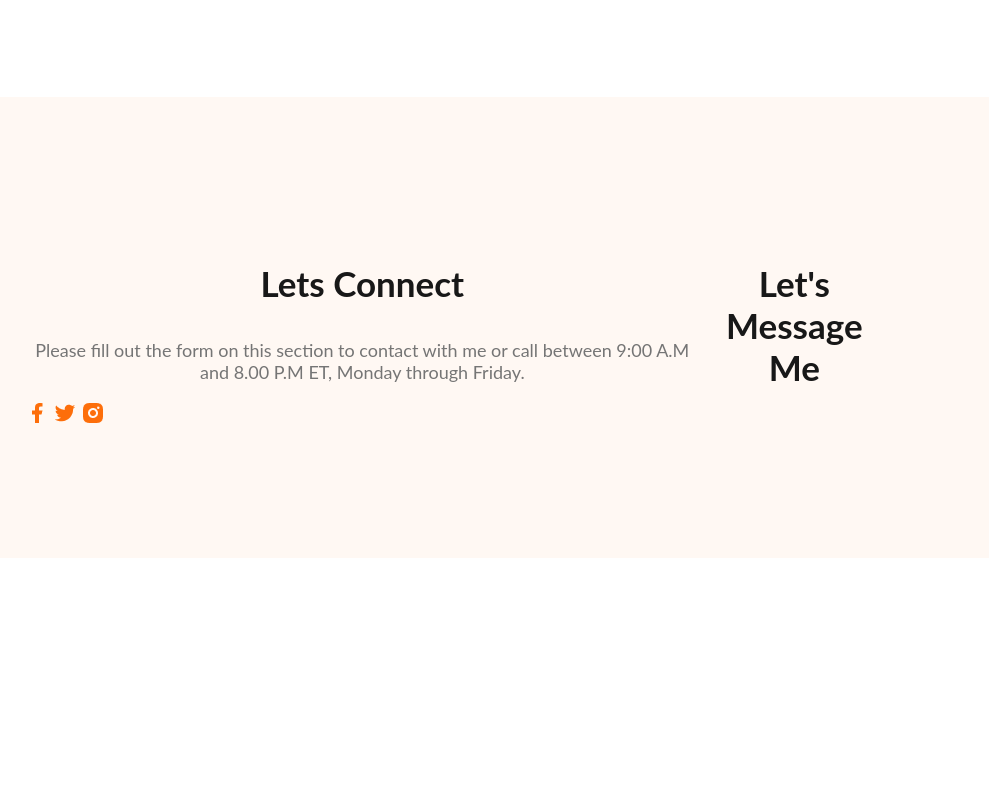
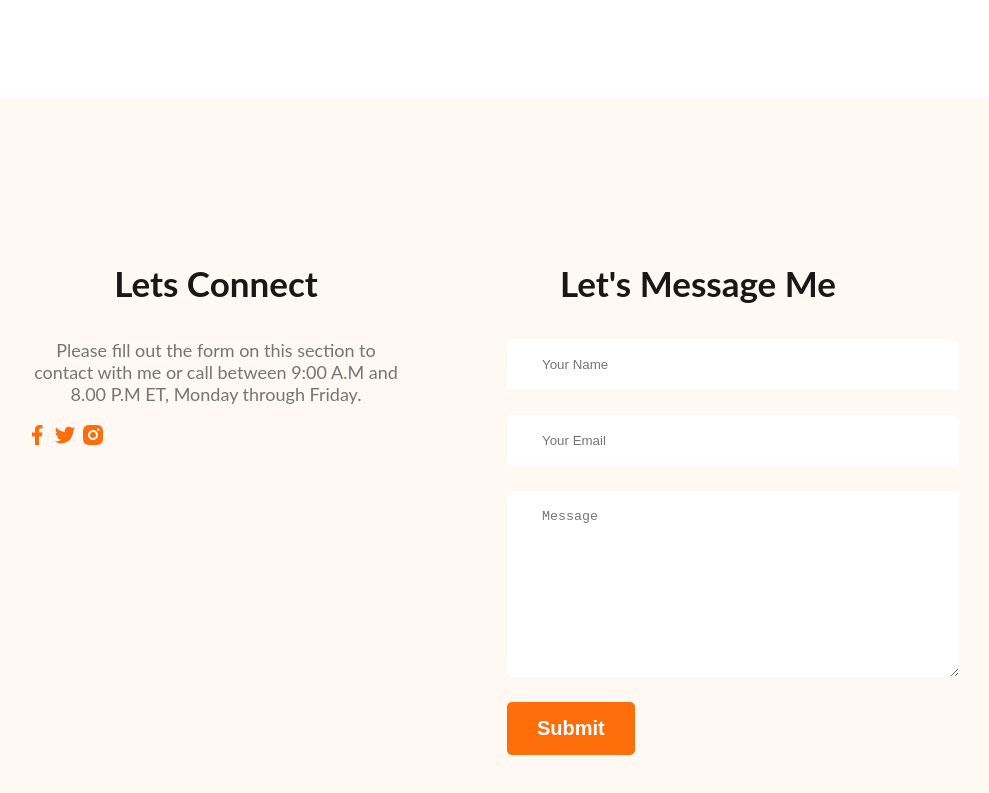
Before and after one commit to SamitRaiyan/mod5--Bulid-a-beautiful-portfolio-website, a plain HTML site: page index.html in a window 1280 px wide. Shown: the part 3003-3796 px from the top of the page, without its empty margins (183-1172 px from the left). Before the commit the page ends 3569 px from the top, so only its background shows below. Drawn offline with Linux system fonts and the light colour scheme.

Commit message:
finisher footer with contact

```diff
--- a/index.html
+++ b/index.html
@@ -213,6 +213,12 @@
       </div>
       <div class="footer-column">
         <h3 class="section-title">Let's Message Me</h3>
+        <form class="contact" action="">
+          <input type="text" placeholder="Your Name">
+          <input type="email" placeholder="Your Email">
+          <textarea name="" id="" cols="30" rows="10" placeholder="Message"></textarea>
+          <input id="btn-submit" type="submit" value="Submit">
+        </form>
       </div>
     </footer>
   </body>
--- a/styles/portfolio.css
+++ b/styles/portfolio.css
@@ -162,19 +162,48 @@ main section {
   margin-bottom: 20px;
   margin-top: 0px;
 }
-.resume-container hr{
+.resume-container hr {
   margin: 10px;
 }
 
 /* Download CV Button Styles */
-.download-cv{
+.download-cv {
   text-align: center;
 }
 
 /* footer style */
-footer{
+footer {
   display: flex;
-  background: #FFF8F3;
+  gap: 100px;
+  background: #fff8f3;
   margin-top: 100px;
   padding: 130px 200px;
 }
+.footer-column {
+  width: 50%;
+}
+.social-links{
+  margin-right: 25px;
+  gap: 50px;
+}
+
+.contact input[type="text"],.contact input[type="email"],
+textarea {
+  display: block;
+  margin-bottom: 25px;
+  padding: 18px 35px;
+  color: #757575;
+  border-radius: 5px;
+  background: #fff;
+  border: 0px;
+  width: 100%;
+}
+#btn-submit {
+  border-radius: 5px;
+  background: #fd6e0a;
+  border: 0;
+  color: white;
+  font-size: 20px;
+  font-weight: 700;
+  padding: 15px 30px;
+}
```
